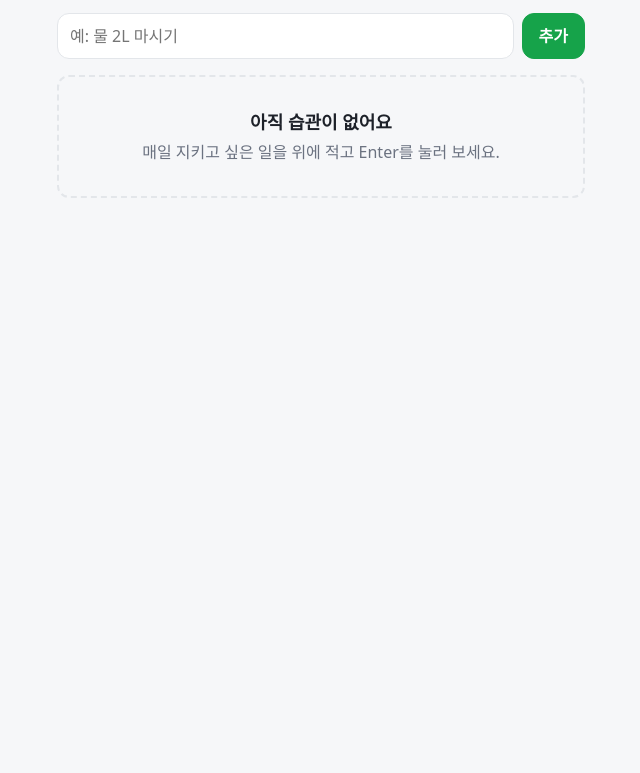
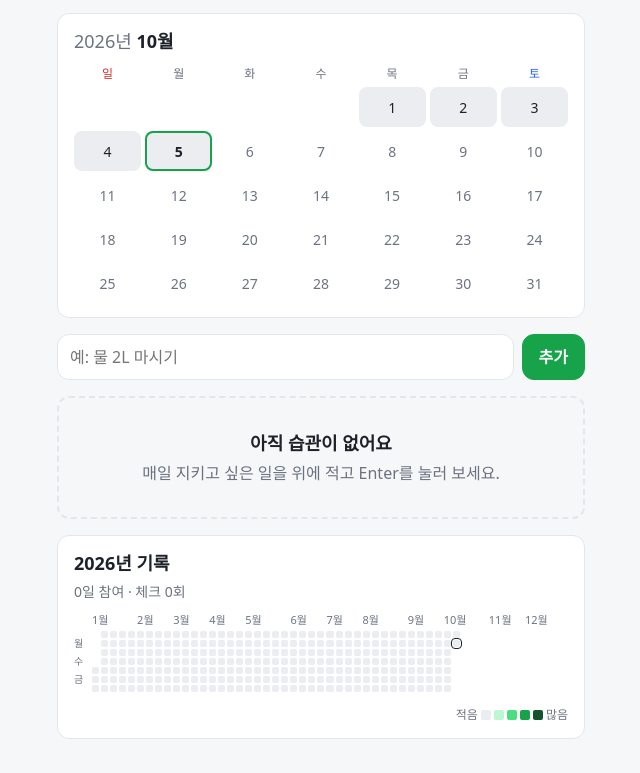
Before and after one commit to wjamindot00/habit-tracker, a website with bundled scripts: page index.html in a window 1280 px wide. Shown: the part 63-836 px from the top of the page, without its empty margins (319-959 px from the left). Before the commit the page ends 800 px from the top, so only its background shows below. Built offline with nearby package versions, Linux system fonts and the light colour scheme.

Commit message:
feat: M6 이번 달 달력·연간 기록 레이아웃 (v0.2.0)
- src/core/calendar.js 추가: monthCalendar, yearWeeks, dailyCounts, activityLevel + 테스트
- 이번 달 달력: 연·월 제목, 요일(일~토), 1일~말일, 완료 수에 따른 색 단계, 오늘 표시
- 연간 기록(잔디): 올해 1/1~12/31, 열 = 주, 월 이름·요일·색 범례, 참여 일수·체크 수 요약
- 좁은 화면에서는 잔디만 칸 안에서 가로 스크롤하고 오늘 위치로 맞춤
- 보기 전용. 인터랙션은 디자인 후 진행
- el() 도우미를 src/ui/dom.js로 분리
- 버전 0.2.0, PRD v0.2 (F11·F12, M6 신설, 마무리는 M7), README 갱신

Co-Authored-By: Claude Opus 5.5 <noreply@anthropic.com>

```diff
--- a/package.json
+++ b/package.json
@@ -1,6 +1,6 @@
 {
   "name": "habit-tracker",
-  "version": "0.1.0",
+  "version": "0.2.0",
   "description": "매일 체크하고 연속 기록으로 습관을 지키는 웹 앱",
   "private": true,
   "type": "module",
--- /dev/null
+++ b/src/core/calendar.js
@@ -0,0 +1,65 @@
+// 이번 달 달력과 연간 기록(잔디) 계산 (PRD F11, F12).
+// 주는 일요일부터 시작하고, 날짜는 'YYYY-MM-DD' 문자열로 다룬다.
+
+import { addDays, isDateString } from './date.js';
+
+export const WEEKDAYS = ['일', '월', '화', '수', '목', '금', '토'];
+
+/** 잔디 색 단계 수. 0(없음) ~ LEVELS-1(가장 많음) */
+export const LEVELS = 5;
+
+const pad = (n) => String(n).padStart(2, '0');
+
+function assertDate(date) {
+  if (!isDateString(date)) throw new TypeError(`잘못된 날짜 형식: ${date}`);
+}
+
+/** 요일 번호. 0 = 일요일 */
+export function weekday(date) {
+  assertDate(date);
+  const [y, mo, d] = date.split('-').map(Number);
+  return new Date(Date.UTC(y, mo - 1, d)).getUTCDay();
+}
+
+// 앞을 첫날 요일만큼 null로 채우고, 끝을 7의 배수가 되게 null로 채워 7칸씩 자른다.
+function toWeeks(days) {
+  const cells = [...Array(weekday(days[0])).fill(null), ...days];
+  while (cells.length % 7) cells.push(null);
+  return Array.from({ length: cells.length / 7 }, (_, i) => cells.slice(i * 7, i * 7 + 7));
+}
+
+function daysBetween(first, last) {
+  const days = [];
+  for (let d = first; d <= last; d = addDays(d, 1)) days.push(d);
+  return days;
+}
+
+/** date가 속한 달의 달력. weeks는 일~토 7칸씩, 그 달이 아닌 칸은 null */
+export function monthCalendar(date) {
+  assertDate(date);
+  const [year, month] = date.split('-').map(Number);
+  const first = `${year}-${pad(month)}-01`;
+  const last = addDays(month === 12 ? `${year + 1}-01-01` : `${year}-${pad(month + 1)}-01`, -1);
+  return { year, month, weeks: toWeeks(daysBetween(first, last)) };
+}
+
+/** year의 1/1~12/31을 주 단위로 (잔디의 한 열 = 한 주). 그 해가 아닌 칸은 null */
+export function yearWeeks(year) {
+  if (!Number.isInteger(year) || year < 1000 || year > 9999) throw new TypeError(`잘못된 연도: ${year}`);
+  return toWeeks(daysBetween(`${year}-01-01`, `${year}-12-31`));
+}
+
+/** 날짜별로 완료한 습관 수 */
+export function dailyCounts(habits) {
+  const counts = new Map();
+  for (const { checks } of habits) {
+    for (const day of new Set(checks)) counts.set(day, (counts.get(day) ?? 0) + 1);
+  }
+  return counts;
+}
+
+/** 완료 수를 색 단계로. max(보통 습관 수)를 다 채우면 가장 진한 단계 */
+export function activityLevel(count, max) {
+  if (!(count > 0) || !(max > 0)) return 0;
+  return Math.min(LEVELS - 1, Math.ceil((count / max) * (LEVELS - 1)));
+}
--- /dev/null
+++ b/src/ui/activity.js
@@ -0,0 +1,107 @@
+// 이번 달 달력과 연간 기록(잔디). 보기 전용 — 계산은 core/calendar.js에 맡긴다.
+
+import { WEEKDAYS, LEVELS, monthCalendar, yearWeeks, dailyCounts, activityLevel } from '../core/calendar.js';
+import { el } from './dom.js';
+
+// 잔디 왼쪽에는 GitHub처럼 월·수·금만 적는다.
+const YEAR_WEEKDAY_LABELS = ['', '월', '', '수', '', '금', ''];
+
+function dayInfo(day, date, counts, max) {
+  const count = counts.get(day) ?? 0;
+  const future = day > date;
+  return {
+    count,
+    className: `lv-${future ? 0 : activityLevel(count, max)}${day === date ? ' today' : ''}${future ? ' future' : ''}`,
+    label: `${Number(day.slice(5, 7))}월 ${Number(day.slice(8))}일 ${count}개 완료`,
+  };
+}
+
+/** 오늘이 속한 달의 달력 (제목 · 요일 · 1일~말일) */
+export function renderMonth(habits, date) {
+  const { year, month, weeks } = monthCalendar(date);
+  const counts = dailyCounts(habits);
+
+  const head = WEEKDAYS.map((name, i) => el('div', { className: `cal-weekday${i === 0 ? ' sun' : i === 6 ? ' sat' : ''}`, textContent: name }));
+  const cells = weeks.flat().map((day) => {
+    if (!day) return el('div', { className: 'cal-day blank' });
+    const { className, label } = dayInfo(day, date, counts, habits.length);
+    const cell = el('div', { className: `cal-day ${className}`, title: label }, [el('span', { textContent: Number(day.slice(8)) })]);
+    cell.setAttribute('aria-label', label);
+    return cell;
+  });
+
+  const grid = el('div', { className: 'cal-grid' }, [...head, ...cells]);
+  grid.setAttribute('role', 'group');
+  grid.setAttribute('aria-label', `${year}년 ${month}월 달력`);
+
+  return [
+    el('h2', { className: 'panel-title' }, [
+      el('span', { className: 'cal-year', textContent: `${year}년 ` }),
+      `${month}월`,
+    ]),
+    grid,
+  ];
+}
+
+/** 올해 1/1~12/31 참여량을 한 칸 = 하루로 보여주는 잔디 */
+export function renderYear(habits, date) {
+  const year = Number(date.slice(0, 4));
+  const weeks = yearWeeks(year);
+  const counts = dailyCounts(habits);
+
+  let activeDays = 0;
+  let totalChecks = 0;
+  for (const [day, count] of counts) {
+    if (day.startsWith(`${year}-`) && day <= date) {
+      activeDays += 1;
+      totalChecks += count;
+    }
+  }
+
+  // 월 이름은 그달 1일이 들어 있는 주(열) 위에 붙인다. 첫 열은 요일 이름 자리.
+  const months = el('div', { className: 'year-months' });
+  weeks.forEach((week, i) => {
+    const first = week.find((day) => day?.endsWith('-01'));
+    if (first) {
+      const label = el('span', { textContent: `${Number(first.slice(5, 7))}월` });
+      label.style.gridColumn = `${i + 2} / span 4`;
+      months.append(label);
+    }
+  });
+
+  // 위에서 아래로 일~토, 왼쪽에서 오른쪽으로 주가 흐른다 (grid-auto-flow: column).
+  const cells = weeks.flat().map((day) => {
+    if (!day) return el('div', { className: 'year-day blank' });
+    const { className, label } = dayInfo(day, date, counts, habits.length);
+    return el('div', { className: `year-day ${className}`, title: label });
+  });
+  const days = el('div', { className: 'year-days' }, [
+    ...YEAR_WEEKDAY_LABELS.map((name) => el('span', { className: 'year-weekday', textContent: name })),
+    ...cells,
+  ]);
+
+  const graph = el('div', { className: 'year-graph' }, [months, days]);
+  graph.setAttribute('role', 'img');
+  graph.setAttribute('aria-label', `${year}년 참여 기록: ${activeDays}일, 체크 ${totalChecks}회`);
+
+  const legend = el('div', { className: 'year-legend' }, [
+    '적음',
+    ...Array.from({ length: LEVELS }, (_, lv) => el('span', { className: `year-day lv-${lv}` })),
+    '많음',
+  ]);
+
+  return [
+    el('h2', { className: 'panel-title', textContent: `${year}년 기록` }),
+    el('p', { className: 'panel-sub', textContent: `${activeDays}일 참여 · 체크 ${totalChecks}회` }),
+    el('div', { className: 'year-scroll' }, [graph]),
+    legend,
+  ];
+}
+
+/** 화면이 좁아 잔디가 가로로 스크롤될 때 오늘이 보이게 맞춘다. 화면에 붙인 뒤 호출 */
+export function scrollYearToToday(section) {
+  const scroller = section.querySelector('.year-scroll');
+  const todayCell = scroller?.querySelector('.today');
+  if (!todayCell || scroller.scrollWidth <= scroller.clientWidth) return;
+  scroller.scrollLeft = todayCell.offsetLeft - scroller.clientWidth / 2; // .year-scroll이 position: relative
+}
--- a/src/ui/app.js
+++ b/src/ui/app.js
@@ -12,14 +12,10 @@ import {
 } from '../core/habits.js';
 import { currentStreak, longestStreak /* , monthlyRate */ } from '../core/streak.js';
 import { load, save } from '../core/storage.js';
+import { el } from './dom.js';
+import { renderMonth, renderYear, scrollYearToToday } from './activity.js';
 // [비활성화] 백업 기능 — 다시 쓰려면 이 import와 아래 '[비활성화] 백업' 블록들의 주석을 푼다.
 // import { exportState, importState, backupFileName, ImportError } from '../core/backup.js';
-
-function el(tag, props = {}, children = []) {
-  const node = Object.assign(document.createElement(tag), props);
-  node.append(...children);
-  return node;
-}
 
 // '2026-10-05' → '10/5'
 const shortDate = (date) => `${Number(date.slice(5, 7))}/${Number(date.slice(8))}`;
@@ -37,6 +33,9 @@ export function mountApp(root) {
   ]);
   const message = el('p', { role: 'alert', className: 'message' });
   const list = el('ul', { className: 'habit-list' });
+  // 이번 달 달력 · 연간 기록 — 보기 전용 (누르는 동작은 디자인 후 추가)
+  const monthSection = el('section', { className: 'panel' });
+  const yearSection = el('section', { className: 'panel' });
 
   // [비활성화] 백업
   // const exportButton = el('button', { type: 'button', textContent: '내보내기' });
@@ -70,7 +69,7 @@ export function mountApp(root) {
     dialog.showModal();
   }
 
-  root.replaceChildren(form, message, list, /* backup, */ dialog);
+  root.replaceChildren(monthSection, form, message, list, yearSection, /* backup, */ dialog);
 
   function commit(next) {
     state = next;
@@ -210,6 +209,9 @@ export function mountApp(root) {
         ]),
       );
     }
+    monthSection.replaceChildren(...renderMonth(state.habits, date));
+    yearSection.replaceChildren(...renderYear(state.habits, date));
+    scrollYearToToday(yearSection);
     if (focusKey) [...list.querySelectorAll('[data-focus]')].find((n) => n.dataset.focus === focusKey)?.focus();
   }
 
--- /dev/null
+++ b/src/ui/dom.js
@@ -0,0 +1,7 @@
+// 화면 모듈들이 같이 쓰는 DOM 도우미.
+
+export function el(tag, props = {}, children = []) {
+  const node = Object.assign(document.createElement(tag), props);
+  node.append(...children);
+  return node;
+}
--- a/src/ui/styles.css
+++ b/src/ui/styles.css
@@ -13,6 +13,12 @@
   --danger: #dc2626;
   --focus: #2563eb;
   --radius: 12px;
+  /* 달력·잔디 색 단계 (0 = 기록 없음) */
+  --lv-0: #ebedf0;
+  --lv-1: #bbf7d0;
+  --lv-2: #4ade80;
+  --lv-3: #16a34a;
+  --lv-4: #14532d;
 }
 
 @media (prefers-color-scheme: dark) {
@@ -27,6 +33,11 @@
     --accent-text: #0b1a10;
     --danger: #f87171;
     --focus: #60a5fa;
+    --lv-0: #262c34;
+    --lv-1: #14532d;
+    --lv-2: #15803d;
+    --lv-3: #22c55e;
+    --lv-4: #86efac;
   }
 }
 
@@ -261,6 +272,155 @@ button {
   }
 }
 
+/* 이번 달 달력 · 연간 기록 (보기 전용) */
+.panel {
+  margin: 16px 0;
+  padding: 14px 16px;
+  border: 1px solid var(--border);
+  border-radius: var(--radius);
+  background: var(--card);
+}
+
+#app > .panel:first-child {
+  margin-top: 0;
+}
+
+.panel-title {
+  margin: 0 0 10px;
+  font-size: 1.125rem;
+}
+
+.panel-sub {
+  margin: -6px 0 10px;
+  color: var(--muted);
+  font-size: 0.875rem;
+}
+
+.cal-year {
+  color: var(--muted);
+  font-weight: 400;
+}
+
+.cal-grid {
+  display: grid;
+  grid-template-columns: repeat(7, 1fr);
+  gap: 4px;
+  text-align: center;
+}
+
+.cal-weekday {
+  color: var(--muted);
+  font-size: 0.75rem;
+}
+
+.cal-weekday.sun {
+  color: var(--danger);
+}
+
+.cal-weekday.sat {
+  color: var(--focus);
+}
+
+.cal-day {
+  display: grid;
+  place-items: center;
+  height: 40px;
+  border-radius: 8px;
+  background: var(--lv-0);
+  font-size: 0.875rem;
+}
+
+.cal-day.blank {
+  background: transparent;
+}
+
+.cal-day.future {
+  background: transparent;
+  color: var(--muted);
+}
+
+/* 진한 단계에서는 글자를 반전해 읽히게 한다 */
+.cal-day.lv-3,
+.cal-day.lv-4 {
+  color: var(--accent-text);
+  font-weight: 600;
+}
+
+.cal-day.today {
+  box-shadow: inset 0 0 0 2px var(--accent);
+  font-weight: 700;
+}
+
+/* 잔디: 한 칸 = 하루, 한 열 = 한 주 (일~토) */
+.year-scroll {
+  position: relative;
+  overflow-x: auto;
+  padding-bottom: 6px; /* 좁은 화면에서 가로 스크롤바가 마지막 줄을 가리지 않게 */
+}
+
+.year-months,
+.year-days {
+  display: grid;
+  grid-template-columns: 1rem repeat(53, minmax(6px, 1fr));
+  column-gap: 2px;
+}
+
+.year-months {
+  margin-bottom: 2px;
+  color: var(--muted);
+  font-size: 0.6875rem;
+  white-space: nowrap;
+}
+
+.year-days {
+  grid-template-rows: repeat(7, auto);
+  grid-auto-flow: column;
+  row-gap: 2px;
+}
+
+.year-weekday {
+  height: 0; /* 칸 높이를 늘리지 않도록 글자는 줄 가운데에 겹쳐 띄운다 */
+  align-self: center;
+  color: var(--muted);
+  font-size: 0.625rem;
+  line-height: 0;
+}
+
+.year-day {
+  aspect-ratio: 1;
+  border-radius: 2px;
+}
+
+.year-day.blank,
+.year-day.future {
+  visibility: hidden;
+}
+
+.year-day.today {
+  outline: 1px solid var(--text);
+  outline-offset: 1px;
+}
+
+.year-legend {
+  display: flex;
+  align-items: center;
+  justify-content: flex-end;
+  gap: 3px;
+  margin-top: 8px;
+  color: var(--muted);
+  font-size: 0.75rem;
+}
+
+.year-legend .year-day {
+  width: 10px;
+}
+
+.lv-0 { background: var(--lv-0); }
+.lv-1 { background: var(--lv-1); }
+.lv-2 { background: var(--lv-2); }
+.lv-3 { background: var(--lv-3); }
+.lv-4 { background: var(--lv-4); }
+
 /* 확인창 */
 dialog {
   width: min(360px, calc(100% - 32px));
```
Also changed, not shown: docs/PRD.md (+23 -2 lines), tests/calendar.test.js (added, +96 -0 lines), README.md.
